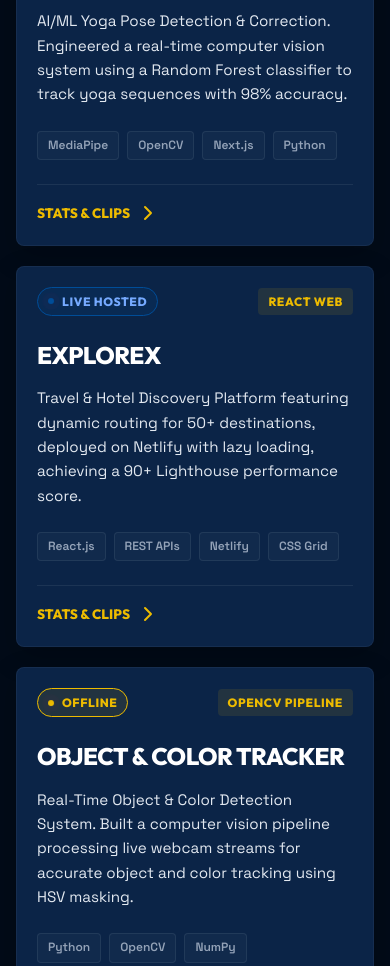
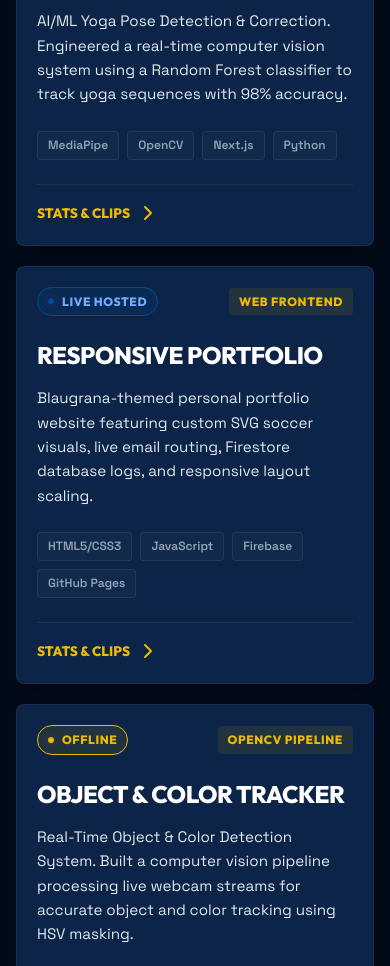
Before and after one commit to abbhix8/abbhi-portfolio, a plain HTML site: page index.html in a window 390 px wide. Shown: the part 4253-5219 px from the top of the page. Drawn offline with nearby package versions, Linux system fonts and the light colour scheme.

Commit message:
Update: Replaced ExploreX project with Responsive Personal Portfolio project card and metadata

```diff
--- a/index.html
+++ b/index.html
@@ -310,31 +310,31 @@
               <button class="project-more-btn" data-project="zenpose">
                 Stats & Clips <i data-lucide="chevron-right"></i>
               </button>
-              <a href="https://github.com/abbhi-kumar-singh" class="project-icon-link" target="_blank" aria-label="GitHub Repository"><i data-lucide="github"></i></a>
+              <a href="https://github.com/abbhix8" class="project-icon-link" target="_blank" aria-label="GitHub Repository"><i data-lucide="github"></i></a>
             </div>
           </article>
 
-          <!-- Project 2: ExploreX -->
-          <article class="project-card" id="project-card-explorex">
+          <!-- Project 2: Responsive Personal Portfolio -->
+          <article class="project-card" id="project-card-portfolio">
             <div class="project-meta">
               <span class="project-live-indicator" style="background: rgba(0, 77, 152, 0.15); border-color: var(--accent-blue); color: #76aaff;"><span class="pulse-dot" style="background-color: var(--accent-blue);"></span> LIVE HOSTED</span>
-              <span class="project-tech-header">React Web</span>
+              <span class="project-tech-header">Web Frontend</span>
             </div>
-            <h3>ExploreX</h3>
+            <h3>Responsive Portfolio</h3>
             <p class="project-desc">
-              Travel & Hotel Discovery Platform featuring dynamic routing for 50+ destinations, deployed on Netlify with lazy loading, achieving a 90+ Lighthouse performance score.
+              Blaugrana-themed personal portfolio website featuring custom SVG soccer visuals, live email routing, Firestore database logs, and responsive layout scaling.
             </p>
             <div class="project-tech-tags">
-              <span class="tech-tag">React.js</span>
-              <span class="tech-tag">REST APIs</span>
-              <span class="tech-tag">Netlify</span>
-              <span class="tech-tag">CSS Grid</span>
+              <span class="tech-tag">HTML5/CSS3</span>
+              <span class="tech-tag">JavaScript</span>
+              <span class="tech-tag">Firebase</span>
+              <span class="tech-tag">GitHub Pages</span>
             </div>
             <div class="project-link-group">
-              <button class="project-more-btn" data-project="explorex">
+              <button class="project-more-btn" data-project="portfolio">
                 Stats & Clips <i data-lucide="chevron-right"></i>
               </button>
-              <a href="https://github.com/abbhi-kumar-singh" class="project-icon-link" target="_blank" aria-label="GitHub Repository"><i data-lucide="github"></i></a>
+              <a href="https://github.com/abbhix8/abbhi-portfolio" class="project-icon-link" target="_blank" aria-label="GitHub Repository"><i data-lucide="github"></i></a>
             </div>
           </article>
 
@@ -357,7 +357,7 @@
               <button class="project-more-btn" data-project="objectdetection">
                 Stats & Clips <i data-lucide="chevron-right"></i>
               </button>
-              <a href="https://github.com/abbhi-kumar-singh" class="project-icon-link" target="_blank" aria-label="GitHub Repository"><i data-lucide="github"></i></a>
+              <a href="https://github.com/abbhix8" class="project-icon-link" target="_blank" aria-label="GitHub Repository"><i data-lucide="github"></i></a>
             </div>
           </article>
         </div>
--- a/scripts.js
+++ b/scripts.js
@@ -22,18 +22,18 @@ document.addEventListener('DOMContentLoaded', () => {
       github: "https://github.com/abbhi-kumar-singh",
       live: "#"
     },
-    explorex: {
-      title: "ExploreX — Travel & Hotel Discovery Platform",
-      tech: "React.js, REST APIs, Netlify, CSS Grid",
-      desc: "ExploreX is a responsive travel e-commerce application designed to facilitate destination discovery, itinerary planning, and hotel reservations.",
+    portfolio: {
+      title: "Responsive Personal Portfolio Website",
+      tech: "HTML5, CSS3, JavaScript, Firebase, FormSubmit, GitHub Pages",
+      desc: "A highly responsive, single-page personal portfolio website built with a premium sports-media aesthetic inspired by FC Barcelona ('Blaugrana') branding.",
       highlights: [
-        "Developed a modern travel platform with dynamic client-side routing, serving over 50+ unique destinations seamlessly.",
-        "Integrated public REST APIs to fetch live weather details, destination maps, and trending itineraries.",
-        "Optimized asset delivery using React lazy loading, code-splitting, and modern image compression, resulting in an audit-tested Lighthouse performance score of 90+.",
-        "Implemented secure form state management to capture search criteria, filter hotels by price/reviews, and mock reservation pipelines."
+        "Engineered a bespoke front-end layout featuring modular CSS grids, custom sports-trading card visual overlays, and interactive SVG football pitch markings.",
+        "Integrated a dual-routing contact form logging submissions directly to Cloud Firestore and dispatching real-time email notifications to singhabbhi08@gmail.com using FormSubmit API.",
+        "Designed responsive media breakpoints to support seamless grid reflow and fluid typography down to 320px mobile screens.",
+        "Optimized navigation experience using IntersectionObserver for active header state tracking, and loaded lightweight vector icon libraries via CDN."
       ],
-      github: "https://github.com/abbhi-kumar-singh",
-      live: "https://netlify.com"
+      github: "https://github.com/abbhix8/abbhi-portfolio",
+      live: "https://abbhix8.github.io/abbhi-portfolio/"
     },
     objectdetection: {
       title: "Real-Time Object & Color Detection System",
```
